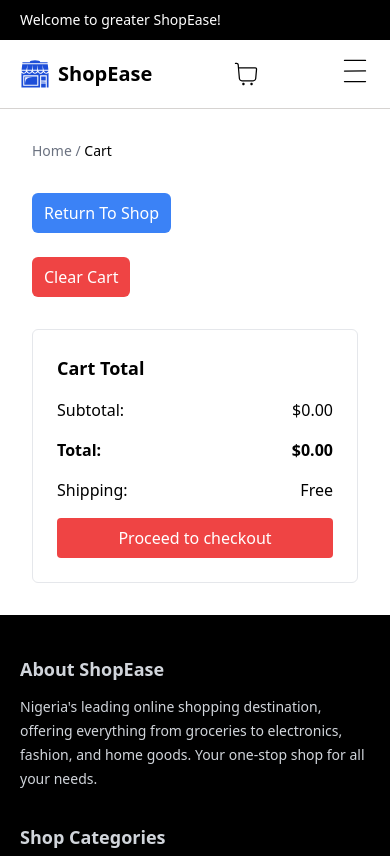
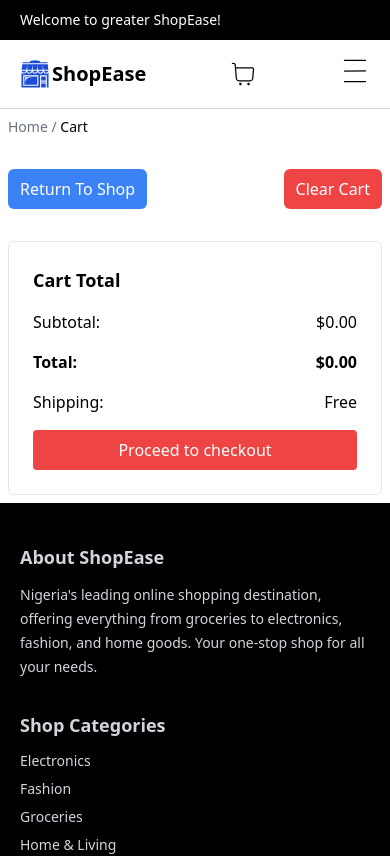
Before and after one commit to Droine/ShopEase, a React (Vite) app: page /cart in a window 390 px wide. Shown: the top 856 px of the page. Built offline with nearby package versions, Linux system fonts and the light colour scheme.

Commit message:
fix: Adjust Navbar logo spacing and improve Cart component padding for better layout

```diff
--- a/src/components/Navbar.jsx
+++ b/src/components/Navbar.jsx
@@ -42,7 +42,7 @@
         {/* Logo */}
         <Link
           to={"/"}
-          className="flex items-center gap-2"
+          className="flex items-center gap-0.5"
           data-testid="brand-logo"
         >
           <GiShop className="text-3xl text-blue-700" />
--- a/src/pages/Cart.jsx
+++ b/src/pages/Cart.jsx
@@ -15,18 +15,21 @@
   const navigate = useNavigate();
 
   return (
-    <div className="p-8 max-w-6xl mx-auto space-y-8">
+    <div className="lg:p-8 p-2 max-w-6xl mx-auto space-y-8">
       <div className="text-sm text-gray-500">
         Home / <span className="text-black">Cart</span>
       </div>
       <div data-testid="cart-items">
         {cart.map((item) => (
-          <div key={item.id} className="grid grid-cols-5 items-center p-4">
+          <div
+            key={item.id}
+            className="grid grid-cols-5 items-center w-full p-2 lg:p-4"
+          >
             <div className="flex items-center gap-4">
               <img
                 src={item.thumbnail}
                 alt={item.name}
-                className="w-16 h-16 object-cover"
+                className="w-14 h-14 object-cover"
               />
               <span>{item.name}</span>
             </div>
@@ -39,7 +42,9 @@
                 >
                   −
                 </button>
-                <span className="px-3 border-t border-b">{item.quantity}</span>
+                <span className="lg:px-3 px-1 border-t border-b">
+                  {item.quantity}
+                </span>
                 <button
                   className="px-2 py-1 border rounded-r"
                   onClick={() => handleIncrease(item.id)}
@@ -59,7 +64,7 @@
           </div>
         ))}
       </div>
-      <div className="flex flex-col md:flex-row justify-between gap-6">
+      <div className="flex  justify-between gap-6">
         <div className="flex gap-4">
           <Link
             className="px-3 py-2 bg-blue-500 hover:bg-blue-600 rounded-md text-white"
```
